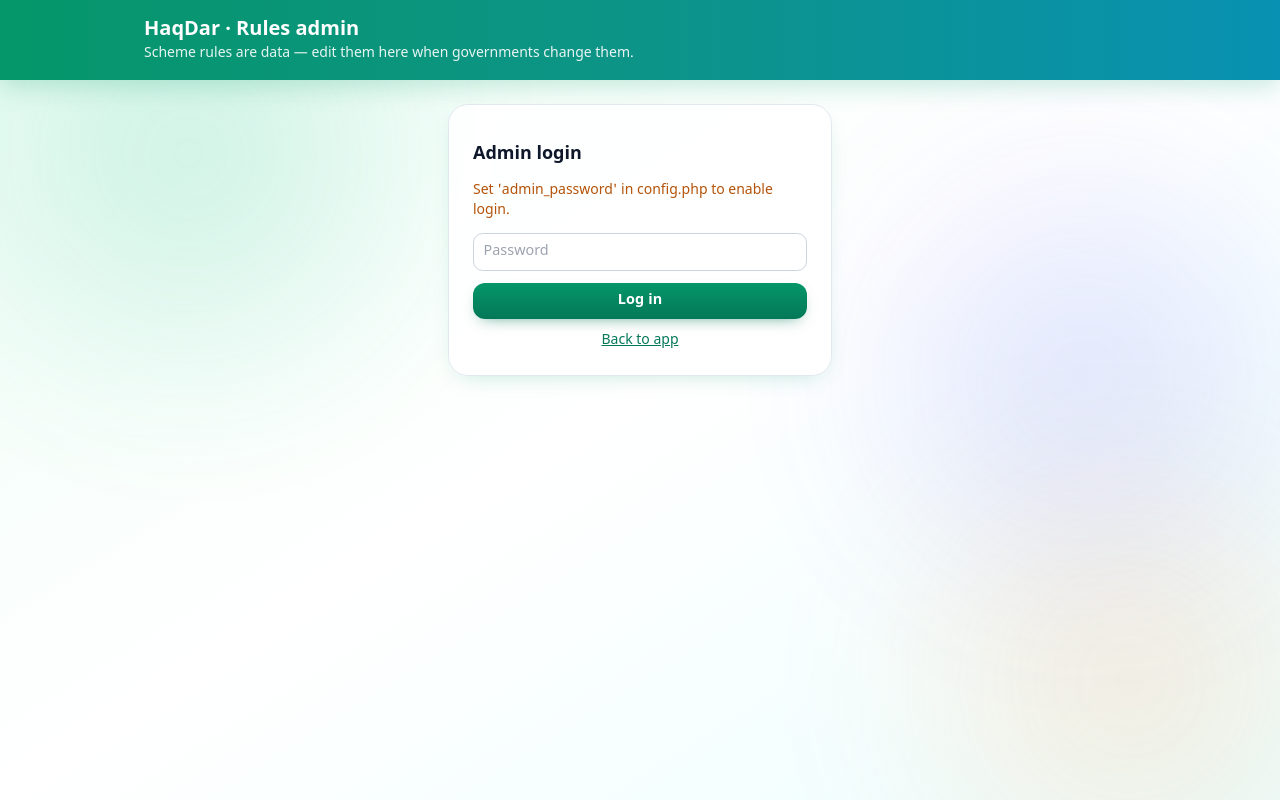
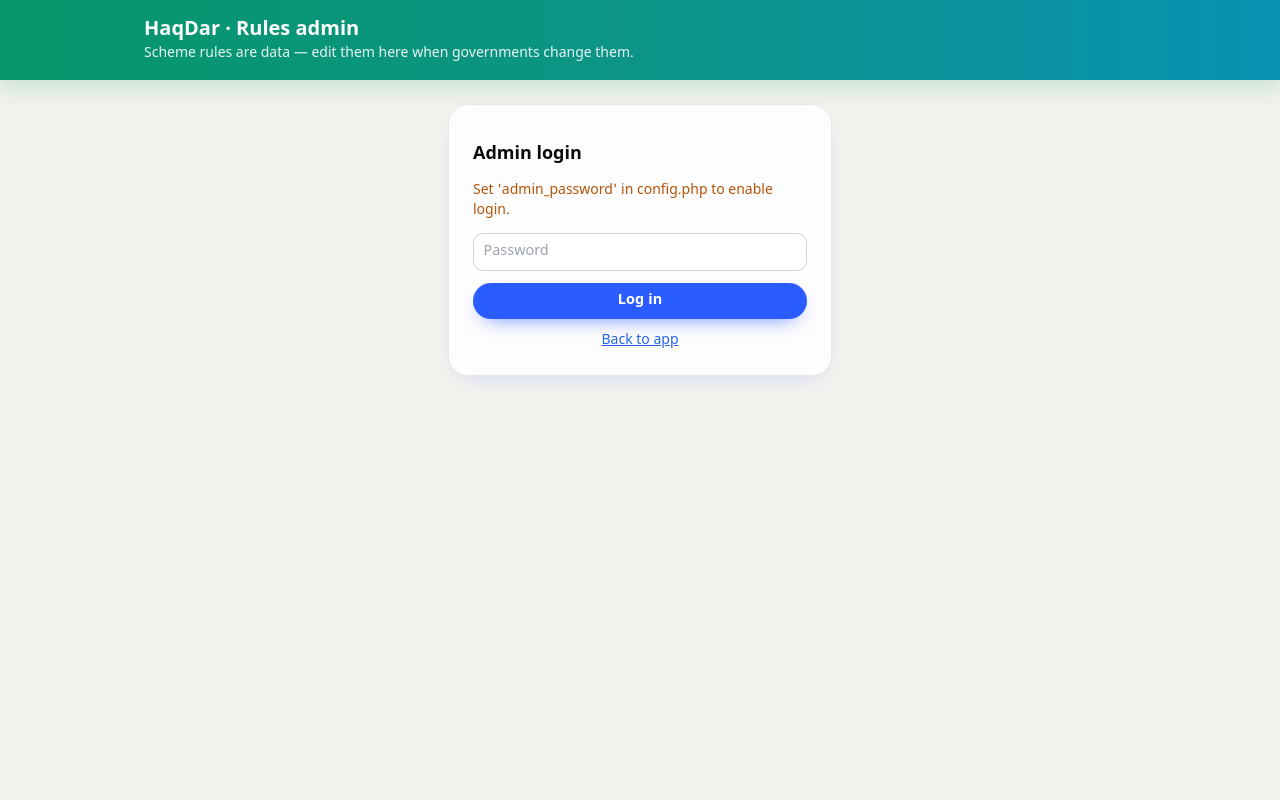
Before and after one commit to hars0101/haqdar-claim-whats-yours, a PHP site: page /admin.php in a window 1280 px wide. Run offline with PHP 8.4, Linux system fonts and the light colour scheme; some libraries are stand-ins or nearby versions.

Commit message:
Brand theme: energetic blue palette

```diff
--- a/public/admin.php
+++ b/public/admin.php
@@ -112,13 +112,13 @@ function rule_inputs(array $r = []): string
 <link rel="stylesheet" href="theme.css">
 <style>
   body { font-family: 'Plus Jakarta Sans', system-ui, sans-serif; }
-  .glass { background: rgba(255,255,255,.85); border: 1px solid #e2e8f0; border-radius: 1.25rem; box-shadow: 0 8px 24px -12px rgba(5,150,105,.3); }
+  .glass { background: rgba(255,255,255,.85); border: 1px solid #e2e8f0; border-radius: 1.25rem; box-shadow: 0 8px 24px -12px rgba(43,92,255,.25); }
   .inp { border: 1px solid #cbd5e1; border-radius: .6rem; padding: .45rem .6rem; font-size: .9rem; background: #fff; }
   .btn { border-radius: .6rem; padding: .45rem .9rem; font-weight: 600; font-size: .9rem; }
 </style>
 </head>
-<body class="min-h-screen bg-gradient-to-br from-emerald-50 via-white to-cyan-50 text-slate-800">
-<header class="bg-gradient-to-r from-emerald-700 via-teal-600 to-cyan-600 text-white">
+<body class="min-h-screen bg-gradient-to-br from-stone-100 via-stone-100 to-stone-100 text-slate-800">
+<header class="bg-gradient-to-r from-neutral-950 via-neutral-950 to-neutral-900 text-white">
   <div class="max-w-5xl mx-auto px-4 py-4 flex items-center justify-between gap-3">
     <div><p class="text-xl font-extrabold">HaqDar · Rules admin</p>
       <p class="text-sm opacity-90">Scheme rules are data — edit them here when governments change them.</p></div>
@@ -130,7 +130,7 @@ function rule_inputs(array $r = []): string
 </header>
 
 <main class="max-w-5xl mx-auto px-4 py-6 space-y-5">
-  <?php if ($msg): ?><div class="glass p-3 text-sm font-semibold text-emerald-800"><?= h($msg) ?></div><?php endif; ?>
+  <?php if ($msg): ?><div class="glass p-3 text-sm font-semibold text-blue-700"><?= h($msg) ?></div><?php endif; ?>
 
   <?php if (!$isAdmin): ?>
     <form method="post" class="glass p-6 max-w-sm mx-auto space-y-3">
@@ -138,8 +138,8 @@ function rule_inputs(array $r = []): string
       <h1 class="font-bold text-lg">Admin login</h1>
       <?php if ($password === ''): ?><p class="text-sm text-amber-700">Set 'admin_password' in config.php to enable login.</p><?php endif; ?>
       <input type="password" name="password" class="inp w-full" placeholder="Password" required>
-      <button class="btn w-full bg-emerald-600 text-white">Log in</button>
-      <a href="index.php" class="block text-center text-sm text-emerald-700 underline">Back to app</a>
+      <button class="btn w-full bg-blue-600 text-white">Log in</button>
+      <a href="index.php" class="block text-center text-sm text-blue-600 underline">Back to app</a>
     </form>
   <?php else: foreach ($schemes as $s): $id = (int)$s['id']; ?>
     <section class="glass p-5">
@@ -148,10 +148,10 @@ function rule_inputs(array $r = []): string
           <h2 class="font-bold"><?= h($s['name']) ?> <span class="text-xs text-slate-500">(<?= h($s['level']) ?>)</span></h2>
           <p class="text-xs text-slate-500">Last verified: <?= h($s['last_verified'] ?? 'never') ?>
             <?php if ((int)$s['stale']): ?><span class="ml-1 rounded-full bg-red-100 text-red-700 px-2 py-0.5 font-semibold">Needs re-verification</span><?php endif; ?>
-            <?php if ($s['official_url']): ?> · <a class="text-emerald-700 underline" target="_blank" rel="noopener" href="<?= h($s['official_url']) ?>">Official source</a><?php endif; ?></p>
+            <?php if ($s['official_url']): ?> · <a class="text-blue-600 underline" target="_blank" rel="noopener" href="<?= h($s['official_url']) ?>">Official source</a><?php endif; ?></p>
         </div>
         <form method="post"><input type="hidden" name="csrf" value="<?= h($csrf) ?>"><input type="hidden" name="action" value="verify"><input type="hidden" name="scheme_id" value="<?= $id ?>">
-          <button class="btn bg-emerald-600 text-white">✓ Mark verified today</button></form>
+          <button class="btn bg-blue-600 text-white">✓ Mark verified today</button></form>
       </div>
       <div class="mt-3 space-y-2">
         <?php foreach ($rulesBy[$id] ?? [] as $r): ?>
@@ -165,7 +165,7 @@ function rule_inputs(array $r = []): string
         <form method="post" class="flex flex-wrap gap-2 items-center border-t border-dashed border-slate-300 pt-2">
           <input type="hidden" name="csrf" value="<?= h($csrf) ?>"><input type="hidden" name="scheme_id" value="<?= $id ?>">
           <?= rule_inputs() ?>
-          <button name="action" value="add_rule" class="btn bg-emerald-100 text-emerald-800">+ Add rule</button>
+          <button name="action" value="add_rule" class="btn bg-emerald-100 text-blue-700">+ Add rule</button>
         </form>
       </div>
     </section>
--- a/public/theme.css
+++ b/public/theme.css
@@ -312,3 +312,44 @@ html:not(.dark) #app > footer #footTrust { color: #6ee7b7 !important; letter-spa
 #app > header > div { flex-wrap: nowrap; }
 .ds-controls { margin-left: auto; }
 .ds-controls button { color: #fff; font-size: .85rem; }
+
+/* ===== Brand layer: iharsha.online palette — energetic blue #2b5cff, ink #0b0b0c, paper #f3f2ee ===== */
+html:not(.dark) { --ds-bg: #f3f2ee; --ds-text: #0b0b0c; --ds-accent: #2b5cff; }
+html:not(.dark) body::before, html:not(.dark) body::after, html:not(.dark)::before { opacity: 0 !important; }
+html:not(.dark) body { background: #f3f2ee !important; }
+
+/* Swap every emerald utility to brand blue */
+.bg-emerald-50 { background-color: #eef2ff !important; }
+.bg-emerald-100 { background-color: #dde5ff !important; }
+.bg-emerald-600, .bg-emerald-700, .bg-emerald-800 { background-color: #2b5cff !important; }
+.text-emerald-600, .text-emerald-700, .text-emerald-800 { color: #2b5cff !important; }
+.border-emerald-100, .border-emerald-200, .border-emerald-300, .border-emerald-500 { border-color: #c9d6ff !important; }
+.focus\:ring-emerald-500:focus { --tw-ring-color: #2b5cff !important; }
+:focus-visible { outline-color: #2b5cff !important; }
+
+/* Language hero */
+#langScreen { background: radial-gradient(900px 500px at 85% 0%, rgba(43,92,255,.45), transparent 60%), #0b0b0c !important; }
+#langScreen .lang-btn:hover { background: #2b5cff !important; border-color: #2b5cff !important; box-shadow: 0 14px 34px -12px rgba(43,92,255,.8); }
+
+/* Header & footer: ink with blue hairline */
+html:not(.dark) #app > header { background: #0b0b0c !important; border-bottom: 3px solid #2b5cff; }
+#app > header [data-i18n="app_name"]::before { background: #2b5cff !important; }
+html:not(.dark) #app > footer { background: #0b0b0c !important; }
+html:not(.dark) #app > footer #footTrust { color: #8fa8ff !important; }
+html:not(.dark) #trust { color: #0b0b0c !important; }
+
+/* Tabs */
+#app > nav [data-tab].tab-active { color: #2b5cff !important; }
+#app > nav [data-tab].tab-active::after { background: #2b5cff !important; }
+html:not(.dark) #app > nav { background: rgba(243,242,238,.92) !important; }
+
+/* Buttons & chips */
+.btn { background: #2b5cff !important; box-shadow: 0 8px 20px -10px rgba(43,92,255,.85) !important; border-radius: 999px !important; }
+.btn:hover { background: #1f45d6 !important; }
+.btn-outline { background: #fff !important; color: #2b5cff !important; border: 1.5px solid #2b5cff !important; box-shadow: none !important; }
+.chip { border-color: #c9d6ff !important; }
+html:not(.dark) .chip:hover { border-color: #2b5cff !important; color: #2b5cff !important; background: #eef2ff !important; }
+
+/* Cards & composer on paper background */
+html:not(.dark) article.card, html:not(.dark) .card, html:not(.dark) #composer { border-color: #e4e2dc !important; box-shadow: 0 1px 2px rgba(11,11,12,.04), 0 14px 30px -20px rgba(11,11,12,.35) !important; }
+#modal > div { border-top-color: #2b5cff !important; }
```
Also changed, not shown: public/insights.php (+10 -10 lines).
